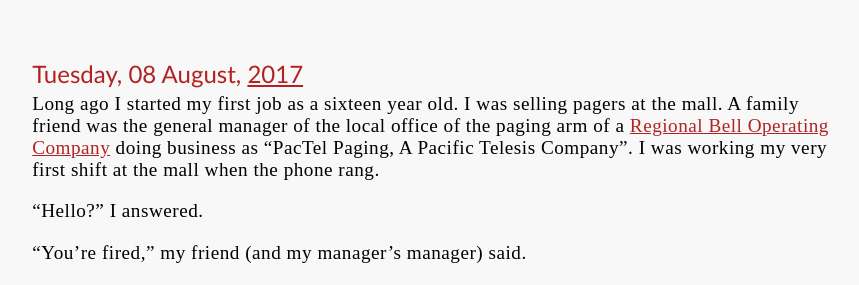
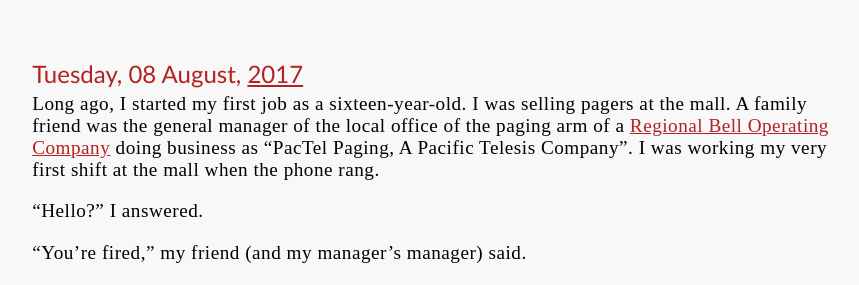
Before and after one commit to n8mob/n8mob.github.io, a Jekyll site: the page built from _posts/2017-08-08-YoureFired.md, in a window 1280 px wide. Shown: the part 207-492 px from the top of the page, without its empty margins (19-878 px from the left). Built offline with Jekyll 4.4.1, drawn with Linux system fonts in a browser that asks for light colours.

Commit message:
adjusted text

```diff
--- a/_posts/2017-08-08-YoureFired.md
+++ b/_posts/2017-08-08-YoureFired.md
@@ -2,7 +2,7 @@
 layout: post
 title: You're Fired! A Memory
 ---
-Long ago I started my first job as a sixteen year old. I was selling pagers at the mall. A family friend was the general manager of the local office of the paging arm of a [Regional Bell Operating Company](https://en.wikipedia.org/wiki/Regional_Bell_Operating_Company) doing business as "PacTel Paging, A Pacific Telesis Company". I was working my very first shift at the mall when the phone rang.
+Long ago, I started my first job as a sixteen-year-old. I was selling pagers at the mall. A family friend was the general manager of the local office of the paging arm of a [Regional Bell Operating Company](https://en.wikipedia.org/wiki/Regional_Bell_Operating_Company) doing business as "PacTel Paging, A Pacific Telesis Company". I was working my very first shift at the mall when the phone rang.
 
 "Hello?" I answered.
 
```
